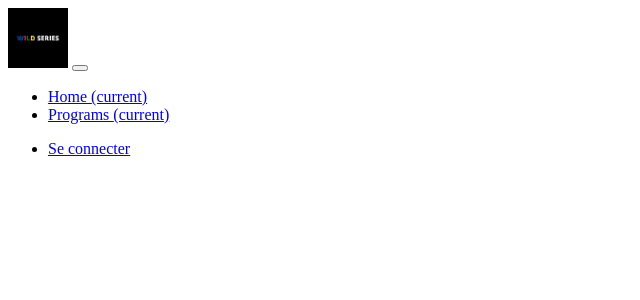
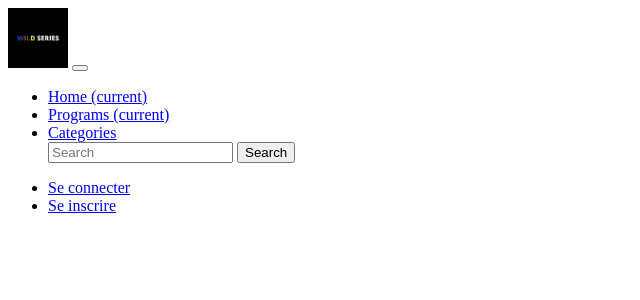
Before and after one commit to raquellaur/series, a Symfony app: template templates/actor/show.html.twig in a window 1280 px wide. Shown: the top 300 px of the page, without its empty margins (0-640 px from the left). Run offline with Twig, Linux system fonts and the light colour scheme; the template is opened without the code that fills it, so the values that code supplies are empty; some libraries are stand-ins or nearby versions.

Commit message:
change navbar

```diff
--- a/templates/_navbar.html.twig
+++ b/templates/_navbar.html.twig
@@ -12,7 +12,11 @@
             <li class="nav-item active">
                 <a class="nav-link" href="{{ path('program_index') }}"> Programs <span class="sr-only">(current)</span></a>
             </li>
-            {{ render(controller('App\\Controller\\CategoryController::menuNavbar')) }}
+            {% include 'category/_navbar.html.twig' %}
+            <form class="form-inline">
+                <input class="form-control mr-sm-2" type="search" placeholder="Search" aria-label="Search">
+                <button class="btn btn-outline-success my-2 my-sm-0" type="submit">Search</button>
+            </form>
         </ul>
         <ul class="navbar-nav flex-row ml-md-auto d-none d-md-flex">
             {% if app.user %}
@@ -29,6 +33,9 @@
                 <li class="nav-item my-2 my-sm-0">
                     <a class="nav-link" href="{{ path('app_login') }}"> Se connecter</a>
                 </li>
+                <li class="nav-item my-2 my-sm-0">
+                    <a class="nav-link" href="{{ path('app_register') }}"> Se inscrire</a>
+                </li>
             {% endif %}
 
         </ul>
--- a/templates/actor/show.html.twig
+++ b/templates/actor/show.html.twig
@@ -1,12 +1,13 @@
 {% extends 'base.html.twig' %}
 
 {% block body %}
-   <h2>{{ actor.name }}</h2>
+    <h2>{{ actor.name }}</h2>
+    <ul class="list-group list-group-flush">
     {% for program in actor.programs %}
-        <div class="list-group">
-            <a href="{{ path('program_show', {id: program.id}) }}" class="list-group-item">
-                {{ program.title }}
-            </a>
-        </div>
+     <li class="list-group-item">
+         <a href="{{ path('program_show', {slug: program.slug}) }}" class="list-group-item">
+             {{ program.title }}
+         </a>
+     </li>
     {% endfor %}
 {% endblock %}
--- a/templates/index.html.twig
+++ b/templates/index.html.twig
@@ -13,9 +13,9 @@
          </div>
          <hr/>
          <div  class="nav-item dropdown">
-             <a class="nav-link dropdown-toggle" href="#" id="navbarDropdown" role="button" data-toggle="dropdown" aria-haspopup="true" aria-expanded="false">
+             <div class="nav-link dropdown-toggle" id="navbarDropdown" role="button" data-toggle="dropdown" aria-haspopup="true" aria-expanded="false">
                  Acteurs
-             </a>
+             </div>
              <div class="dropdown-menu" aria-labelledby="navbarDropdown">
                  {% for actor in program.actors %}
                     <a class="dropdown-item" href="{{ path('actor_show', {id: actor.id}) }}">{{ actor.name }}</a>
```
